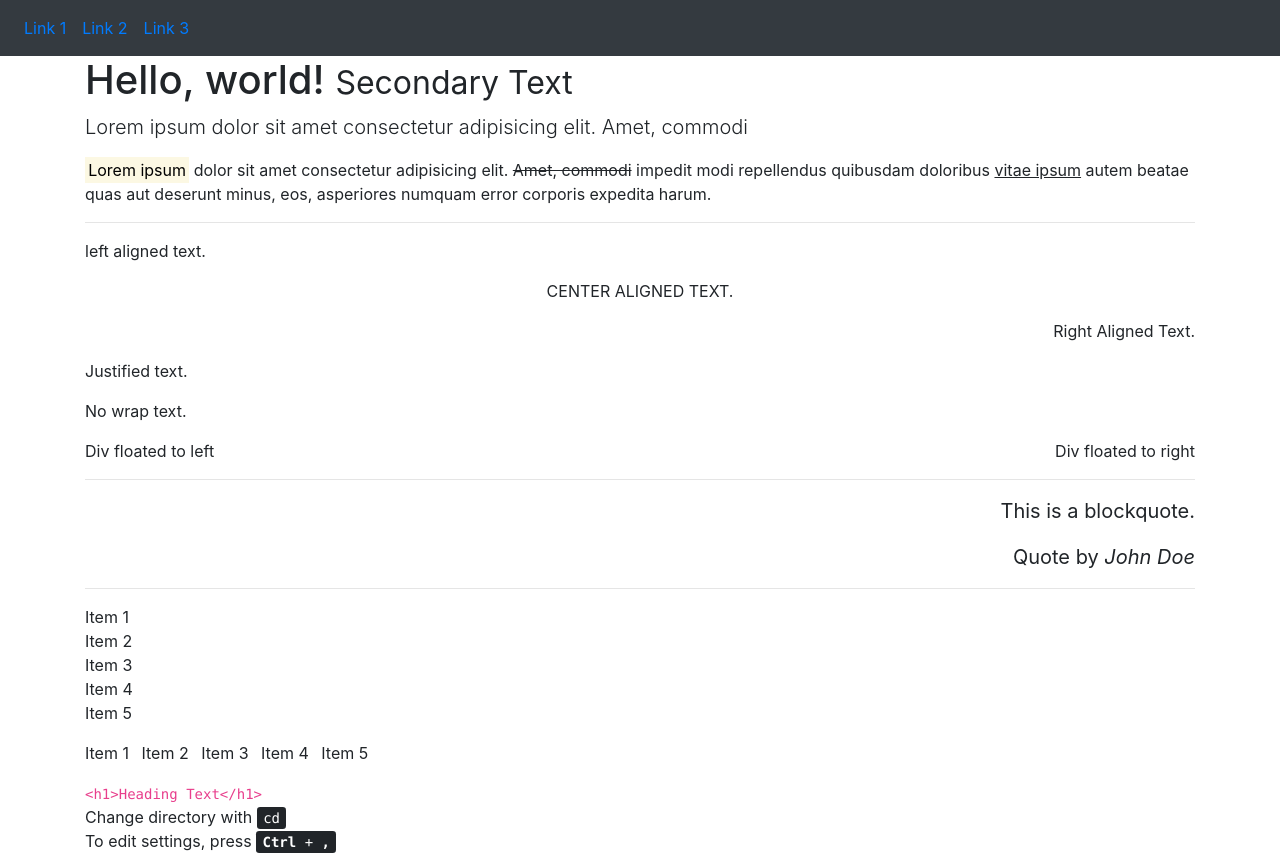
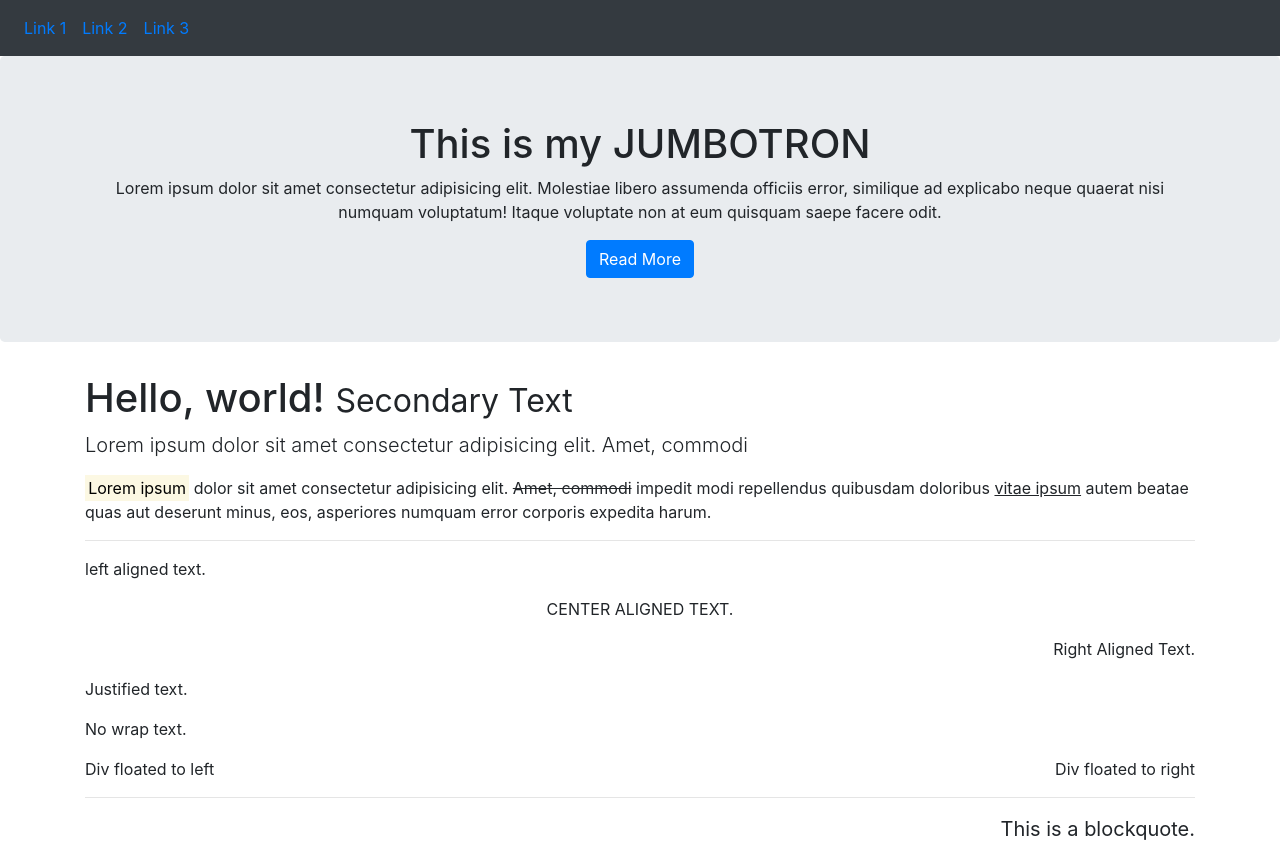
Before and after one commit to ShaMweLa/bootstrap-cheatsheet, a plain HTML site: page index.html in a window 1280 px wide. Shown: the top 856 px of the page. Drawn offline with nearby package versions, Linux system fonts and the light colour scheme.

Commit message:
added jumbotron

```diff
--- a/index.html
+++ b/index.html
@@ -28,6 +28,18 @@
       </li>
     </ul>
   </nav>
+
+  <!-- JUMBOTRON -->
+  <div class="jumbotron text-center">
+    <div class="container">
+      <h1>This is my JUMBOTRON</h1>
+      <p>
+        Lorem ipsum dolor sit amet consectetur adipisicing elit. Molestiae libero assumenda officiis error, similique
+        ad explicabo neque quaerat nisi numquam voluptatum! Itaque voluptate non at eum quisquam saepe facere odit.
+      </p>
+      <a href="#" class="btn btn-primary">Read More</a>
+    </div>
+  </div>
 
   <!-- TYPOGRAPHY -->
   <div class="container">
```
